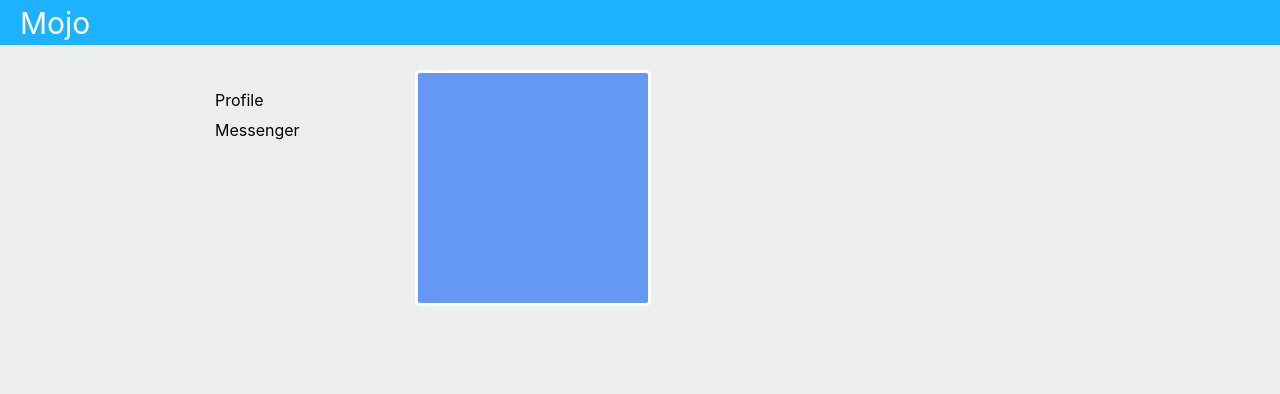
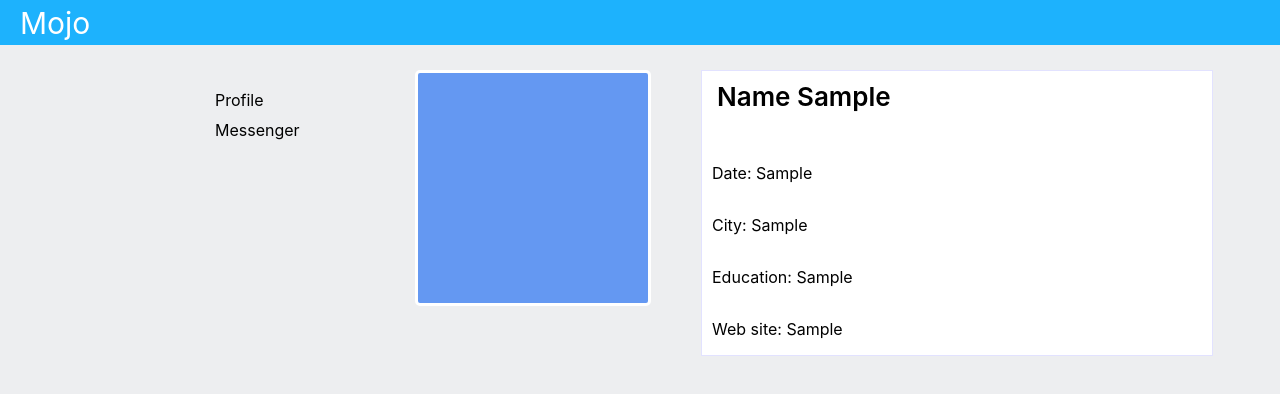
Before and after one commit to HerrWallace/social-network, a React (Create React App) app: page /profile in a window 1280 px wide. Shown: the top 394 px of the page. Built offline with nearby package versions, Linux system fonts and the light colour scheme.

Commit message:
feat: add ProfileInfo component

```diff
--- a/src/Components/MyProfile/MyProfile/MyProfile.module.css
+++ b/src/Components/MyProfile/MyProfile/MyProfile.module.css
@@ -1,3 +1,10 @@
 .myProfile {
   display: flex;
 }
+
+.stream {
+  display: flex;
+  flex-direction: column;
+  margin: 25px 50px;
+  width: 500px;
+}
--- a/src/Components/MyProfile/MyProfile/MyProfile.tsx
+++ b/src/Components/MyProfile/MyProfile/MyProfile.tsx
@@ -1,10 +1,14 @@
 import { ProfileImage } from '../ProfileImage/ProfileImage';
-import style from './MyProfile.module.css'
+import { ProfileInfo } from '../ProfileInfo/ProfileInfo';
+import styles from './MyProfile.module.css';
 
 export const MyProfile = () => {
   return (
-    <div className={style.myProfile}>
+    <div className={styles.myProfile}>
       <ProfileImage />
+      <div className={styles.stream}>
+        <ProfileInfo />
+      </div>
     </div>
-  )
+  );
 };
--- /dev/null
+++ b/src/Components/MyProfile/ProfileInfo/ProfileInfo.module.css
@@ -0,0 +1,17 @@
+.profileInfo {
+  display: block;
+  border: solid 1px rgb(226, 226, 255);
+  width: 500px;
+  display: flex;
+  flex-direction: column;
+  align-items: flex-start;
+  margin-bottom: 35px;
+  background-color: white;
+  padding-left: 10px;
+}
+
+.profileName {
+  font-size: 26px;
+  font-weight: 600;
+  margin: 10px 0 35px 5px;
+}
--- /dev/null
+++ b/src/Components/MyProfile/ProfileInfo/ProfileInfo.tsx
@@ -0,0 +1,16 @@
+import styles from './ProfileInfo.module.css';
+
+export const ProfileInfo = () => {
+  return (
+    <div className={styles.profileInfo}>
+      <div className={styles.profileName}>Name Sample</div>
+      <p>Date: Sample</p>
+
+      <p>City: Sample</p>
+
+      <p>Education: Sample</p>
+
+      <p>Web site: Sample</p>
+    </div>
+  );
+};
--- a/src/Components/Navigation/Navigation.tsx
+++ b/src/Components/Navigation/Navigation.tsx
@@ -1,13 +1,13 @@
-import style from './Navigation.module.css';
+import styles from './Navigation.module.css';
 import { NavLink } from 'react-router-dom';
 
 export const Navigation = () => {
   return (
-    <div className={style.navigation}>
-      <NavLink to='/profile' className={style.item}>
+    <div className={styles.navigation}>
+      <NavLink to='/profile' className={styles.item}>
         Profile
       </NavLink>
-      <NavLink to='/messenger' className={style.item}>
+      <NavLink to='/messenger' className={styles.item}>
         Messenger
       </NavLink>
     </div>
```
